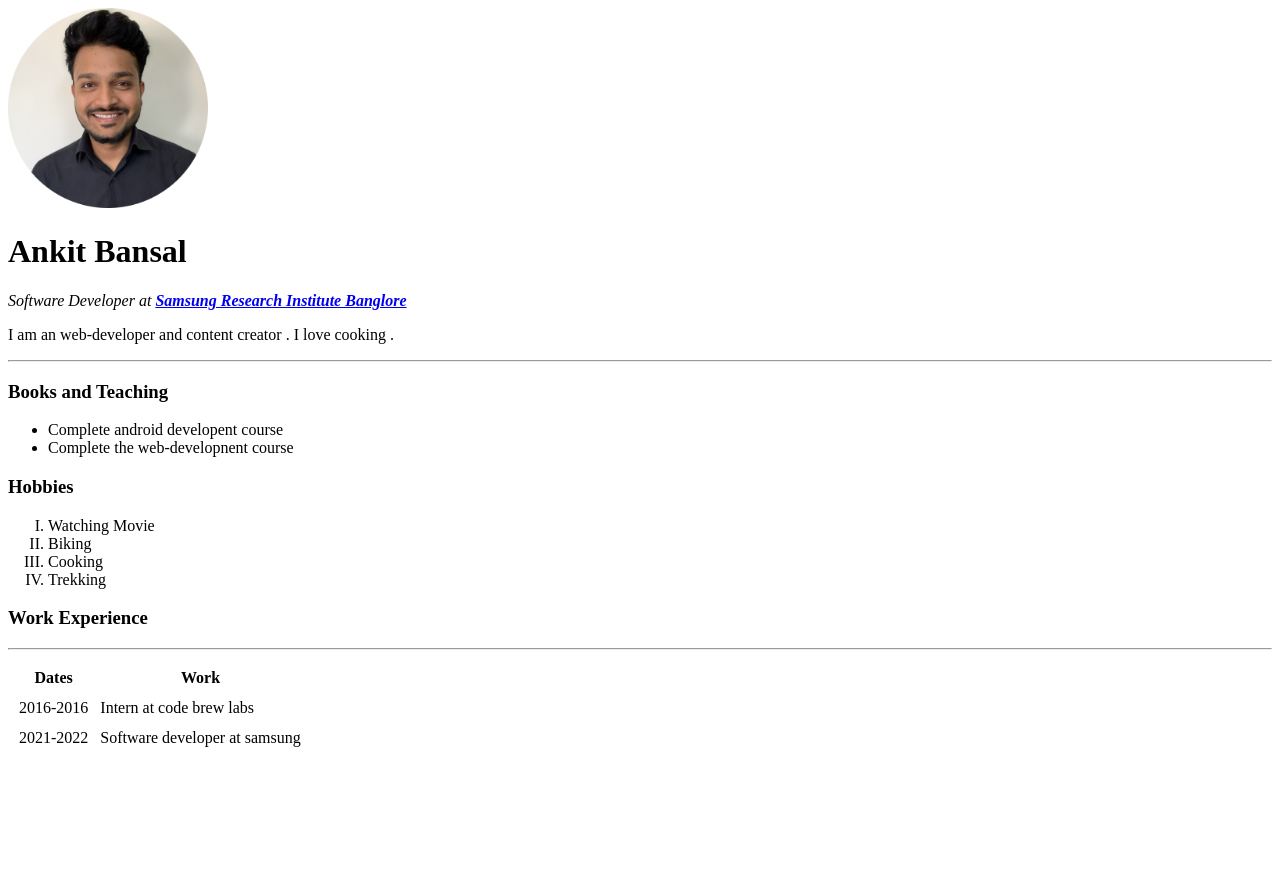
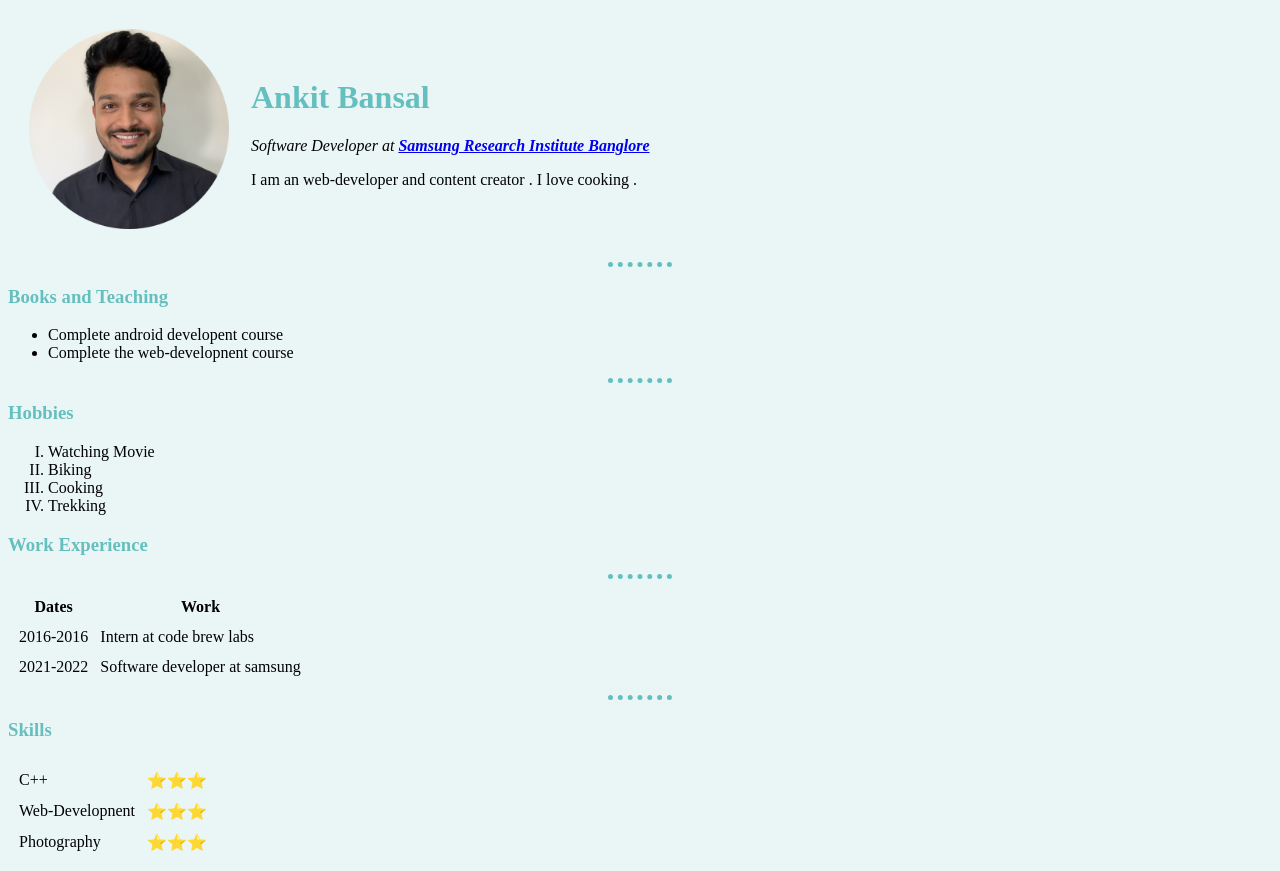
Before and after one commit to ankit1503/cv, a plain HTML site: page index.html in a window 1280 px wide. Before the commit the page ends 800 px from the top, so only its background shows below. Drawn offline with Linux system fonts and the light colour scheme.

Commit message:
Add files via upload

```diff
--- /dev/null
+++ b/css/style.css
@@ -0,0 +1,22 @@
+
+body
+{
+  background-color: #EAF6F6;
+}
+h1
+{
+    color: #66BFBF;
+}
+
+h3{
+    color: #66BFBF;
+}
+
+hr
+{
+border-style:  none;
+border-top: dotted;
+border-color: #66BFBF;
+border-width: 5px;
+width: 5%;
+}
--- a/index.html
+++ b/index.html
@@ -5,18 +5,27 @@
     <meta http-equiv="X-UA-Compatible" content="IE=edge" />
     <meta name="viewport" content="width=device-width, initial-scale=1.0" />
     <title>💗 Ankit's Personal Site</title>
+   <link rel="stylesheet" href="css/style.css">
   </head>
-  <body>
-    <img src="image/ankit.png.png" style="height: 200px; length:200px" alt="Ankit Bansal image">
-    <h1>Ankit Bansal</h1>
-    <p><em> Software Developer at<strong> <a href="https://research.samsung.com/sri-b"> Samsung Research Institute Banglore </a></strong></em></p>
-    <p>I am an web-developer and content creator . I love cooking .</p>
+  <body >
+    <table cellspacing="20">
+    <tr>
+        <td><img src="image/ankit.png.png" style="height: 200px; length:200px" alt="Ankit Bansal image"></td>
+        <td>
+            <h1>Ankit Bansal</h1>
+            <p><em> Software Developer at<strong> <a href="https://research.samsung.com/sri-b"> Samsung Research Institute Banglore </a></strong></em></p>
+            <p>I am an web-developer and content creator . I love cooking .</p>
+        </td>
+    </tr>
+</table>
+
     <hr>
     <h3>Books and Teaching</h3>
     <ul>
         <li>Complete android developent course</li>
         <li>Complete the web-developnent course</li>
     </ul>
+    <hr>
     <h3>Hobbies</h3>
         <ol type="I">
             <li>Watching Movie</li>
@@ -45,5 +54,24 @@
                 </tr>
             </tbody>
         </table>
+        <hr>
+        <h3>Skills</h3>
+        <table cellspacing="10">
+
+            <tbody>
+                <tr>
+                    <td>C++</td>
+                    <td>⭐⭐⭐</td>
+                </tr>
+                <tr>
+                    <td>Web-Developnent</td>
+                    <td>⭐⭐⭐</td>
+                </tr>
+                <tr>
+                    <td>Photography</td>
+                    <td>⭐⭐⭐</td>
+                </tr>
+            </tbody>
+        </table>
   </body>
 </html>
```
